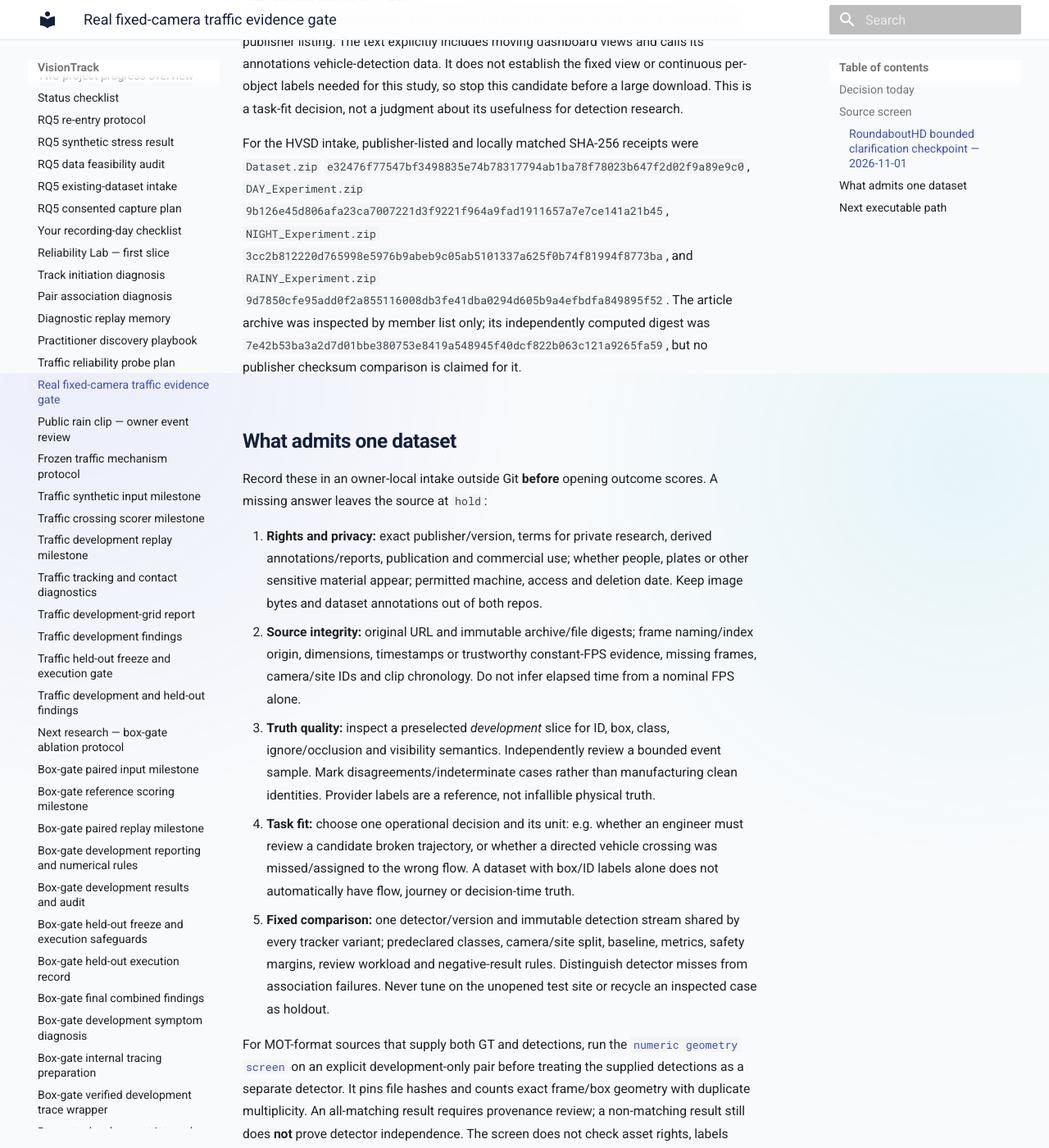
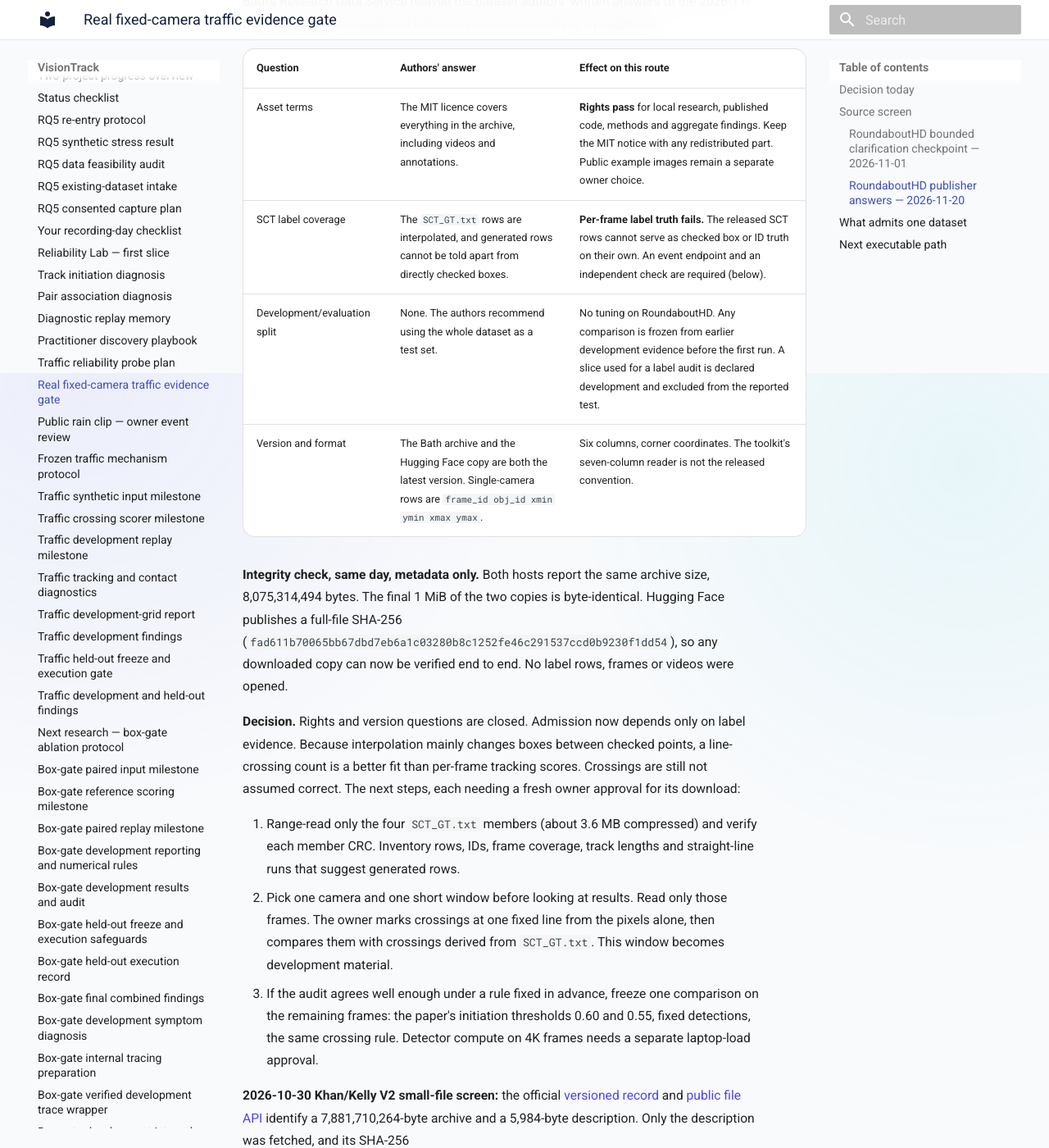
Before and after one commit to hulagerushikesh/visiontrack, an MkDocs documentation site: the page built from docs/REAL_TRAFFIC_EVIDENCE_GATE.md, in a window 1280 px wide and 1400 px high, scrolled down 7945 px. Shown: the whole window at 82% size. Built offline with MkDocs 1.6.1 and Material for MkDocs 9.7.7, drawn with Linux system fonts in a browser that asks for light colours; some of the changed text lies outside the part shown.

Commit message:
Record RoundaboutHD publisher answers and next label audit

```diff
--- a/docs/REAL_TRAFFIC_EVIDENCE_GATE.md
+++ b/docs/REAL_TRAFFIC_EVIDENCE_GATE.md
@@ -125,6 +125,44 @@ If those answers are unavailable, report the unresolved requirement and stop
 this route; another broad source hunt or speculative tracker change is not its
 substitute. The candidate package delivery is a separate engineering milestone.
 
+### RoundaboutHD publisher answers — 2026-11-20
+
+Bath's Research Data Service relayed the dataset authors' written answers to
+the 2026-11-01 request. The message and ticket stay owner-local; this is a
+paraphrase.
+
+| Question | Authors' answer | Effect on this route |
+| --- | --- | --- |
+| Asset terms | The MIT licence covers everything in the archive, including videos and annotations. | **Rights pass** for local research, published code, methods and aggregate findings. Keep the MIT notice with any redistributed part. Public example images remain a separate owner choice. |
+| SCT label coverage | The `SCT_GT.txt` rows are interpolated, and generated rows cannot be told apart from directly checked boxes. | **Per-frame label truth fails.** The released SCT rows cannot serve as checked box or ID truth on their own. An event endpoint and an independent check are required (below). |
+| Development/evaluation split | None. The authors recommend using the whole dataset as a test set. | No tuning on RoundaboutHD. Any comparison is frozen from earlier development evidence before the first run. A slice used for a label audit is declared development and excluded from the reported test. |
+| Version and format | The Bath archive and the Hugging Face copy are both the latest version. Single-camera rows are `frame_id obj_id xmin ymin xmax ymax`. | Six columns, corner coordinates. The toolkit's seven-column reader is not the released convention. |
+
+**Integrity check, same day, metadata only.** Both hosts report the same
+archive size, 8,075,314,494 bytes. The final 1 MiB of the two copies is
+byte-identical. Hugging Face publishes a full-file SHA-256
+(`fad611b70065bb67dbd7eb6a1c03280b8c1252fe46c291537ccd0b9230f1dd54`), so any
+downloaded copy can now be verified end to end. No label rows, frames or videos
+were opened.
+
+**Decision.** Rights and version questions are closed. Admission now depends
+only on label evidence. Because interpolation mainly changes boxes between
+checked points, a line-crossing count is a better fit than per-frame tracking
+scores. Crossings are still not assumed correct. The next steps, each needing
+a fresh owner approval for its download:
+
+1. Range-read only the four `SCT_GT.txt` members (about 3.6 MB compressed)
+   and verify each member CRC. Inventory rows, IDs, frame coverage, track
+   lengths and straight-line runs that suggest generated rows.
+2. Pick one camera and one short window before looking at results. Read only
+   those frames. The owner marks crossings at one fixed line from the pixels
+   alone, then compares them with crossings derived from `SCT_GT.txt`. This
+   window becomes development material.
+3. If the audit agrees well enough under a rule fixed in advance, freeze one
+   comparison on the remaining frames: the paper's initiation thresholds 0.60
+   and 0.55, fixed detections, the same crossing rule. Detector compute on 4K
+   frames needs a separate laptop-load approval.
+
 **2026-10-30 Khan/Kelly V2 small-file screen:** the official
 [versioned record](https://data.mendeley.com/datasets/5d8k5bkb93/2) and
 [public file API](https://data.mendeley.com/public-api/datasets/5d8k5bkb93/files?folder_id=root&version=2)
@@ -206,11 +244,11 @@ decision, not only a public benchmark.
   to its large archive. Its scene-level split is useful for a future research
   comparison, but the non-commercial license and missing local integrity/truth
   checks keep it out of product evidence today.
-- Keep RoundaboutHD as the next fixed-camera **rights clarification** lead:
-  its official archive declares four single-camera GT streams and manually
-  checked detection labels, while the published dataset page does not clearly
-  license the media. Do not infer data rights from the toolkit's MIT licence
-  or start an 8 GB intake until the exact permitted use is established.
+- RoundaboutHD rights are settled (MIT for all assets, authors' answer
+  2026-11-20). Its single-camera labels are interpolated with no
+  observed/generated flag, so the route continues as a **crossing-label
+  audit**, not a per-frame benchmark. See the
+  [publisher answers](#roundabouthd-publisher-answers-2026-11-20).
 - When one candidate passes rights and integrity, make a source inventory and
   a small *development-only* annotation audit. Record any ambiguity before
   selecting a tracking variant.
```
Also changed, not shown: docs/WEEKLY_DELIVERY_PLAN.md (+5 -1 lines).
